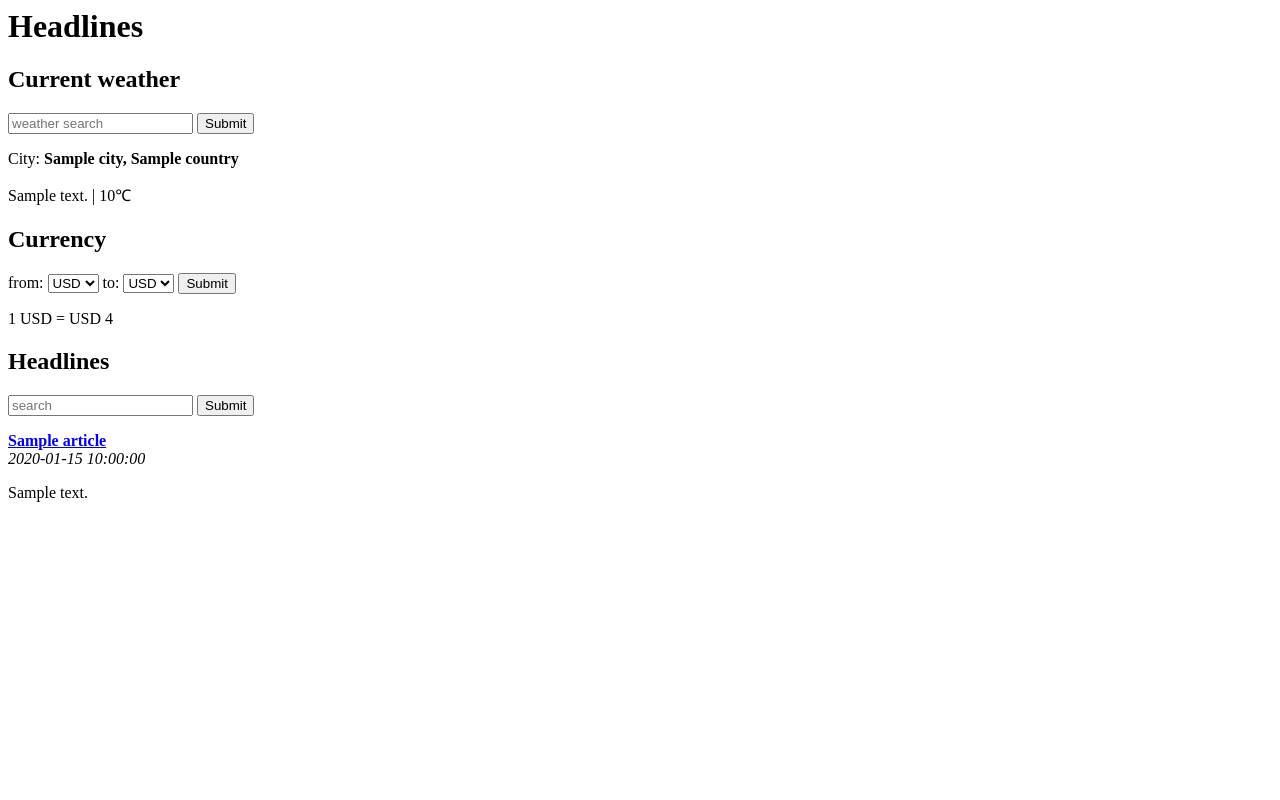
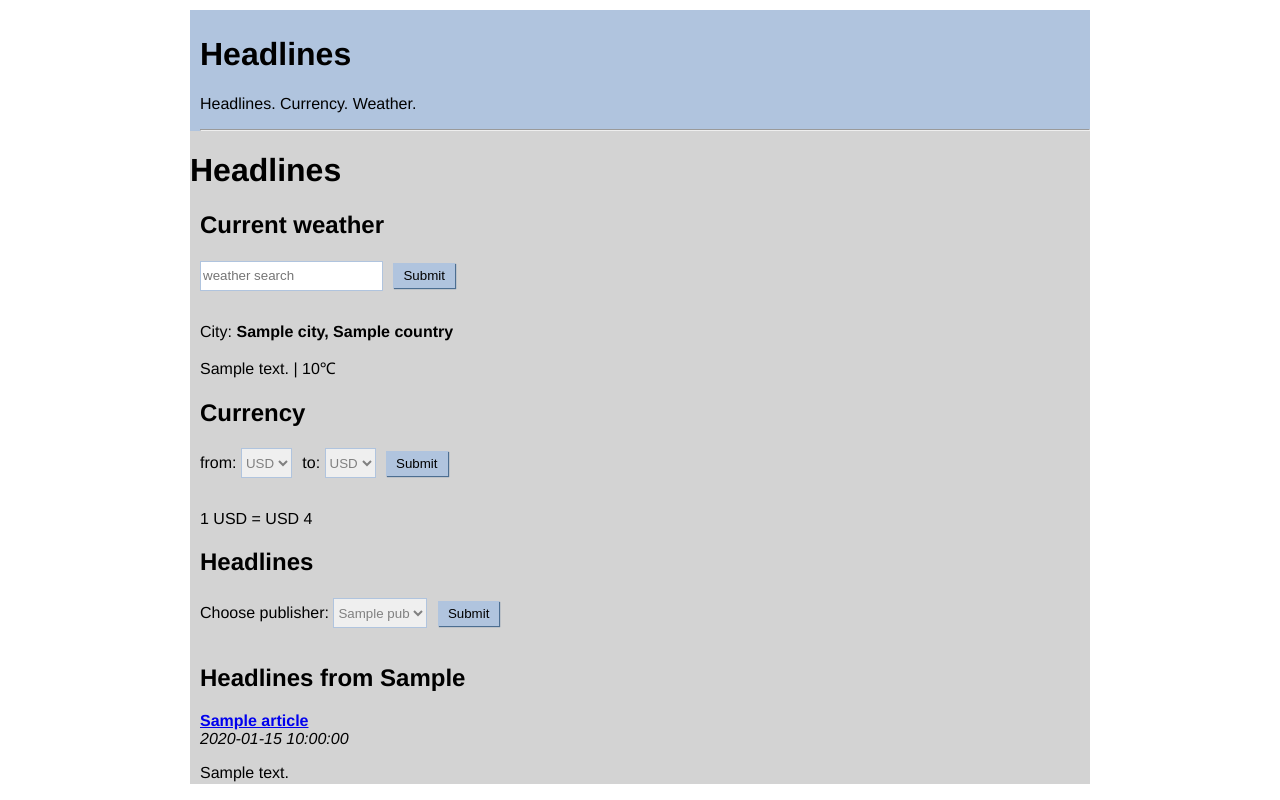
Before and after one commit to vBarbaros/headlines, a Flask app: template app/templates/home.html in a window 1280 px wide. Run offline with Flask 2, Linux system fonts and the light colour scheme; the template is opened without the code that fills it: most values are stand-ins (such as "Sample title", 1, 10 or a date in 2020).

Commit message:
added styles

```diff
--- a/app/templates/home.html
+++ b/app/templates/home.html
@@ -1,11 +1,64 @@
 <html>
     <head>
         <title>Headlines</title>
+        <!-- <link rel="stylesheet" href="{{ url_for('home', filename='static/styles/home.css') }}"> -->
+        <style type="text/css">
+            html{
+                font-family: "Helvetica";
+                background: white;
+            }
+
+            body{
+                background: lightgrey;
+                max-width: 900px;
+                margin: 10 auto;
+            }
+
+            #header{
+                padding-top: 5;
+                background: lightsteelblue;
+            }
+
+            #inner-header {
+                padding-left: 10;
+            }
+
+            #main {
+                padding-left: 10;
+            }
+
+            input[type="text"], select {
+                color: grey;
+                border: 1px solid lightsteelblue;
+                height: 30px;
+                line-height:15px;
+                margin: 2px 6px 16px 0px;
+            }
+            input[type="submit"] {
+                padding: 5px 10px 5px 10px;
+                color: black;
+                background: lightsteelblue;
+                border: none;
+                box-shadow: 1px 1px 1px #4C6E91;
+            }
+            input[type="submit"]:hover{
+                background: steelblue;
+            }
+
+        </style>
     </head>
     <body>
+        <div id="header">
+            <div id="inner-header">
+                <h1>Headlines</h1>
+                <p>Headlines. Currency. Weather.</p>
+                <hr />
+            </div>
+        </div>
+
         <h1>Headlines</h1>
 
-
+        <div id="main">
             <h2>Current weather</h2>
             <form>
                 <input type="text" name="city" placeholder="weather search">
@@ -36,14 +89,21 @@
             1 {{currency_from}} = {{currency_to}} {{rate}}
 
             <h2>Headlines</h2>
-        <form>
-            <input type="text" name="publication" placeholder="search" />
+            <form> Choose publisher:
+                <select name="publication">
+                    {% for pub in publications %}
+                        <option value="{{pub}}" {{'selected="selected"' if publication==pub}}>
+                        {{pub}}</option>
+                    {% endfor %}
+                </select>
                 <input type="submit" value="Submit" />
             </form>
+            <h2>Headlines from {{ pub_display }}</h2>
             {% for article in articles %}
                 <b><a href="{{article.link}}" target="_blank">{{article.title}}</b></a><br />
                 <i>{{article.published}}</i><br />
                 <p>{{article.summary}}</p>
             {% endfor %}
+        </div>
     </body>
 </html>
--- a/app/views.py
+++ b/app/views.py
@@ -47,7 +47,8 @@ def home():
         currency_to = DEFAULTS['currency_to']
     rate, currencies = get_rate(currency_from, currency_to)
     return render_template(
-        "home.html", articles=articles, weather=weather,
+        "home.html", publications=RSS_FEEDS.keys(), pub_display=publication.upper(),
+        articles=articles, weather=weather,
         currency_from=currency_from, currency_to=currency_to,
         rate=rate, currencies=sorted(currencies)
         )
```
Also changed, not shown: app/static/styles/home.css (added, +14 -0 lines), app/static/home.css (deleted), 1 other file. Lines whose indentation alone changed are shown as unchanged.
